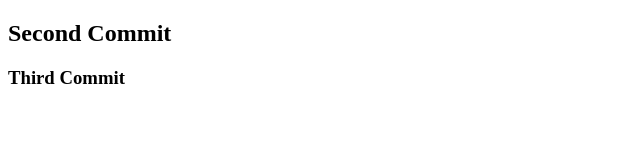
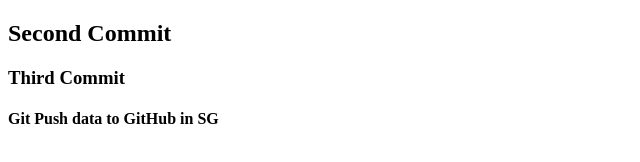
Before and after one commit to ZawHein-Lab/GitExercise, a plain HTML site: page index.html in a window 1280 px wide. Shown: the whole page, without its empty margins (0-640 px from the left). Drawn offline with Linux system fonts and the light colour scheme.

Commit message:
Git Push Data to GitHub

```diff
--- a/index.html
+++ b/index.html
@@ -8,5 +8,7 @@
 <body>
   <h2>Second Commit</h2>
   <h3>Third Commit</h3>
+
+  <h4>Git Push data to GitHub in SG</h4>
 </body>
 </html>
```
